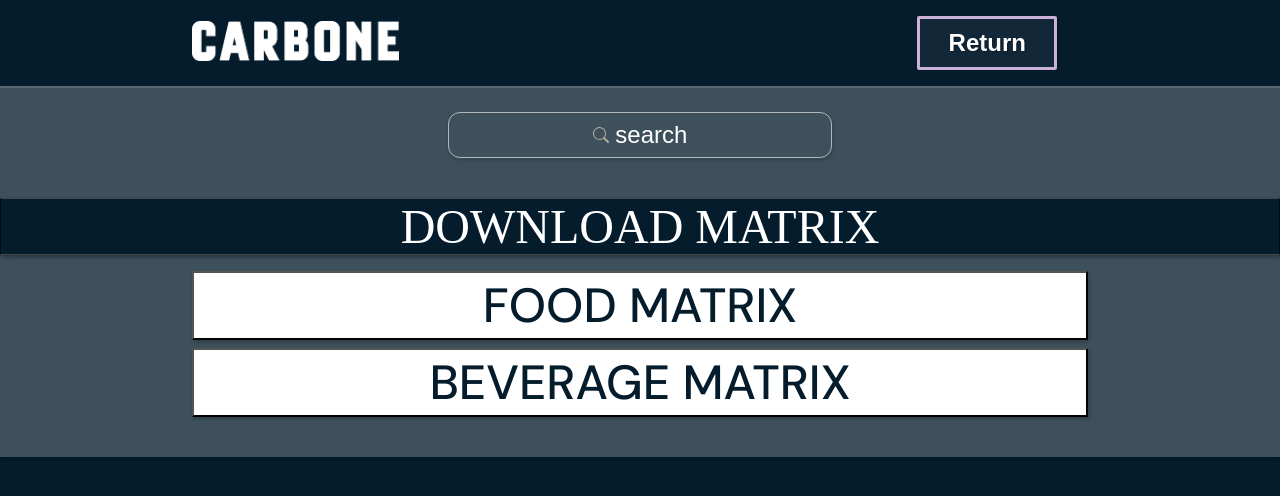
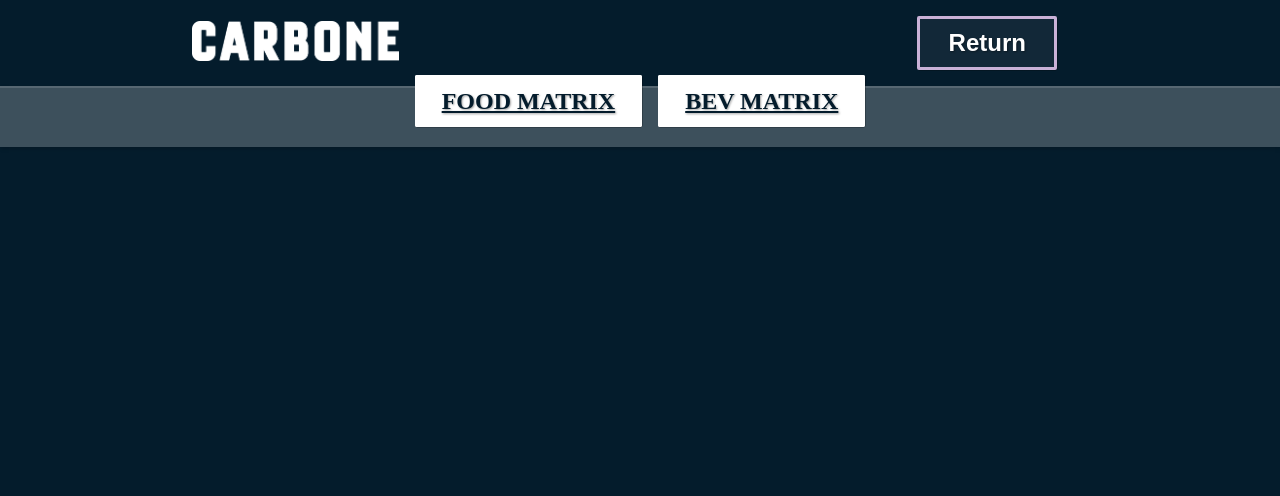
Before and after one commit to famichdev/carbonedemo, a React (Vite) app: page / in a window 1280 px wide. Both pictures are taken after a click on the button "DOWNLOAD MATRIX". Shown: the top 496 px of the page. Built offline with nearby package versions, Linux system fonts and the light colour scheme; a web font is replaced by a local one.

Commit message:
LAST UPDATES

```diff
--- a/src/App.jsx
+++ b/src/App.jsx
@@ -28,6 +28,7 @@
 
   const [prevPosition, setPrevPosition] = useState({ x: 0, y: 0 });
   const [windowPosition, setWindowPosition] = useState({ x: 0, y: 0 });
+
 
   useEffect(() => {
 
@@ -117,7 +118,6 @@
       setting !== 'WINE LIST' &&
       setting !== 'BEVERAGE' &&
       setting !== 'ANTIPASTI' &&
-      setting !== 'DOWNLOAD MATRIX' &&
       setting !== 'A PIACERE' &&
       setting !== 'CARNI' &&
       setting !== 'DINNER' &&
--- a/src/components/RenderItem.jsx
+++ b/src/components/RenderItem.jsx
@@ -10,6 +10,7 @@
   const currentItem = FULL.findIndex((item) => {
     return item.name === status.selectedItem;
   });
+
 
   useEffect(() => {
     window.scrollTo(0, 0);
@@ -47,7 +48,7 @@
 
   const renderCss = zoom ? 'zoom' : null;
 
-  const modifiable =
+/*   const modifiable =
     FULL[currentItem]['allergies-mod']?.map((allergie, index) => (
       <h3 key={index} className="allergies">
         {allergie}
@@ -73,7 +74,9 @@
       <h3 key={index} className="allergies">
         {allergie}
       </h3>
-    )) || '';
+    )) || ''; */
+
+  console.log(status.selectedItem);
 
   return (
     <>
@@ -96,13 +99,14 @@
           <h2 className='title'>{FULL[currentItem].name}</h2>
           </div>
       )}
-      {status.selectedItem === 'FOOD MATRIX' || status.selectedItem === 'FOOD MATRIX' &&
-        <div>
-
+      {status.selectedItem === 'DOWNLOAD MATRIX' &&
+        <div className='matrix'>
+          <a href='/public/food.pdf' className="menu-btn2" alt="food-matrix">FOOD MATRIX</a>
+       <a href='/public/bev.pdf'className="menu-btn2" alt="food-matrix">BEV MATRIX</a>
       </div> }
       <section className={renderCss}>
         {FULL[currentItem]['beverage'] && <RenderWine status={status} zoomLabel={zoomLabel} zoomMap={zoomMap} enlarge={enlarge} setZoomMap={setZoomMap} setZoomLabel={setZoomLabel} enlargeMap={enlargeMap} enlargeLabel={enlargeLabel}/>}
-        {!FULL[currentItem]['beverage'] && (
+        {!FULL[currentItem]['beverage'] && status.selectedItem !== 'DOWNLOAD MATRIX' && (
           <div className="food-item">
             <div className="player"></div>
             <div className="dish">
--- a/src/components/RenderMainMenu.jsx
+++ b/src/components/RenderMainMenu.jsx
@@ -11,7 +11,7 @@
 import WHITEBTG from '../../white-btg.json';
 import FISH from '../../fish.json';
 import CARNI from '../../carni.json';
-import MATRIX from '../../matrix.json';
+
 
 
 export default function RenderMenu({ status, startSearch, setMode }) {
@@ -100,8 +100,6 @@
     render = APPS;
   } else if (status.page === 'ZUPPA E INSALATE') {
     render = SALAD;
-  } else if (status.page === 'DOWNLOAD MATRIX') {
-    render = MATRIX;
   } else if (status.page === 'MACARONI') {
     render = PASTAS;
   } else if (status.page === 'A PIACERE') {
--- a/src/index.css
+++ b/src/index.css
@@ -227,6 +227,7 @@
 
 .modifications {
   width: 100%;
+  padding: 5rem;
 }
 
 .ingred-btn {
@@ -395,6 +396,10 @@
 .button-menu {
   margin-top: 1rem;
   display: inline-block;
+}
+
+.matrix {
+  display: block;
 }
 
 .menu-btn {
```
Also changed, not shown: full.json, 2 other files (tests, documents, lock files or other folders).
